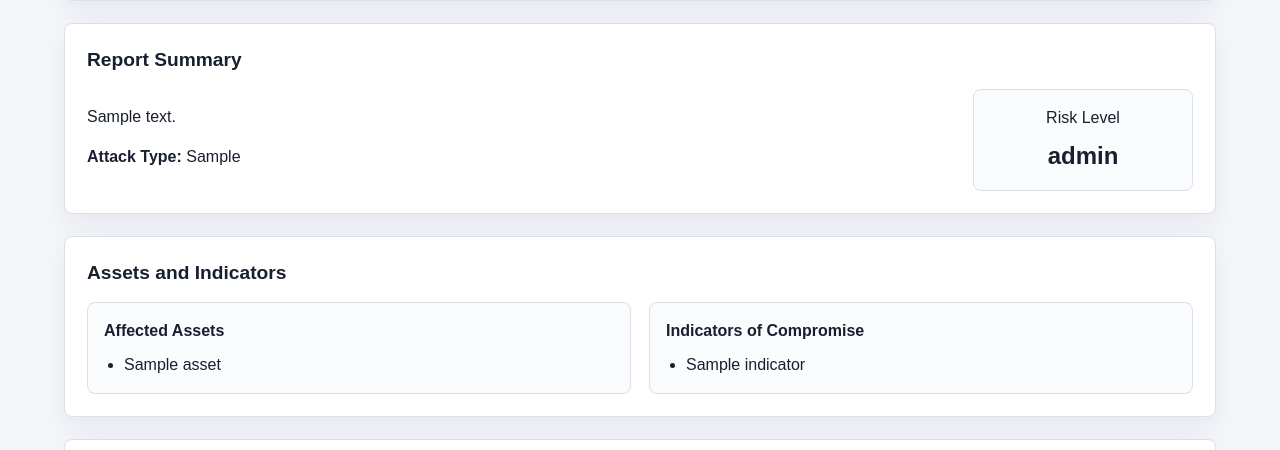
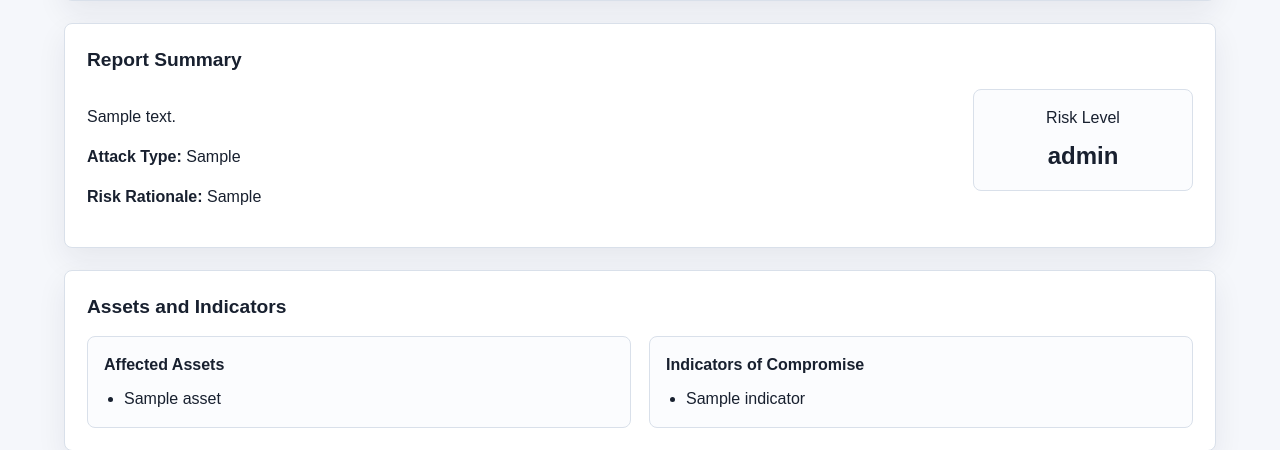
Before and after one commit to Dredman72/security-log-threat-timeline, a Flask app: template templates/index.html in a window 1280 px wide. Shown: the part 734-1184 px from the top of the page. Run offline with Flask 3, Linux system fonts and the light colour scheme; the template is opened without the code that fills it: most values are stand-ins (such as "Sample title", 1, 10 or a date in 2020).

Commit message:
Add risk rationale to Week 6 report output

```diff
--- a/app.py
+++ b/app.py
@@ -27,6 +27,7 @@ MODEL_NAME = os.getenv("OPENAI_MODEL", "gpt-5.4-nano-2026-03-17")
 REQUIRED_REPORT_KEYS = {
     "executive_summary",
     "risk_level",
+    "risk_rationale",
     "attack_type",
     "affected_assets",
     "indicators_of_compromise",
@@ -360,6 +361,34 @@ def improve_risk_level(current_risk_level: str, source_text: str) -> str:
     return inferred if severity_rank.get(inferred, 0) > severity_rank.get(current, 0) else current
 
 
+def build_risk_rationale(risk_level: str, source_text: str) -> str:
+    lowered = source_text.lower()
+    risk = (risk_level or "Unknown").strip()
+
+    if "accepted password for root" in lowered and "/etc/shadow" in lowered:
+        return (
+            f"Risk is {risk} because the logs show a successful root SSH login followed by access "
+            "to /etc/shadow, which indicates possible full system compromise and credential exposure."
+        )
+    if "accepted password for root" in lowered:
+        return (
+            f"Risk is {risk} because the logs show successful root authentication over SSH, "
+            "which can indicate unauthorized privileged access if not expected."
+        )
+    if "/etc/shadow" in lowered:
+        return (
+            f"Risk is {risk} because the logs show access to /etc/shadow, a sensitive credential file."
+        )
+    if "failed password" in lowered and ("block" in lowered or "ufw" in lowered):
+        return (
+            f"Risk is {risk} because repeated authentication failures and firewall blocks suggest "
+            "active probing or brute-force behavior."
+        )
+    if "failed password" in lowered:
+        return f"Risk is {risk} because the logs show failed authentication attempts."
+    return f"Risk is {risk} based on the severity and evidence present in the submitted logs."
+
+
 def condense_repeated_timeline_events(timeline: list[dict]) -> list[dict]:
     condensed = []
     seen = {}
@@ -404,6 +433,8 @@ def improve_report_quality(report: dict, source_text: str) -> dict:
     report["timeline"] = condense_repeated_timeline_events(report.get("timeline", []))
     report["attack_type"] = improve_attack_type(report.get("attack_type", "Unknown"), source_text)
     report["risk_level"] = improve_risk_level(report.get("risk_level", "Unknown"), source_text)
+    if not report.get("risk_rationale"):
+        report["risk_rationale"] = build_risk_rationale(report["risk_level"], source_text)
 
     if report.get("recommended_actions") and len(report["recommended_actions"]) < 3:
         report["recommended_actions"].append(
@@ -422,6 +453,7 @@ Return ONLY valid JSON with this exact shape:
 {{
   "executive_summary": "2-4 sentence plain-English summary that states what happened, what asset or account was affected, and why it matters",
   "risk_level": "Low | Medium | High | Critical",
+  "risk_rationale": "1-2 sentences explaining why this risk level was selected using evidence from the logs",
   "attack_type": "best-fit attack category or Unknown",
   "affected_assets": [
     "hostnames, usernames, IP addresses, systems, or files affected"
@@ -462,6 +494,9 @@ Rules:
 - The executive_summary should explain the likely incident in plain English:
   who or what was involved, what happened, what the impact is, and why the risk
   level was chosen.
+- The risk_rationale should briefly explain the risk level using concrete log
+  evidence such as successful root login, sensitive file access, malware
+  indicators, repeated failed logins, or firewall blocks.
 - Key findings should be 3-5 concise bullets supported by the logs.
 - Recommended actions should be 3-5 prioritized analyst actions, starting with
   the most urgent containment, credential, or evidence-preservation step.
@@ -552,6 +587,7 @@ def normalize_report(report: dict) -> dict:
         report.get("executive_summary") or ""
     ).strip()
     normalized["risk_level"] = str(report.get("risk_level") or "Unknown").strip()
+    normalized["risk_rationale"] = str(report.get("risk_rationale") or "").strip()
     normalized["attack_type"] = str(report.get("attack_type") or "Unknown").strip()
     normalized["affected_assets"] = normalize_text_list(report.get("affected_assets"))
     normalized["indicators_of_compromise"] = normalize_text_list(
@@ -610,6 +646,7 @@ def analyze_logs_with_openai(log_text: str) -> dict:
                 {
                     "executive_summary": output_text,
                     "risk_level": "Unknown",
+                    "risk_rationale": "",
                     "attack_type": "Unknown",
                     "affected_assets": [],
                     "indicators_of_compromise": [],
@@ -628,6 +665,7 @@ def empty_report() -> dict:
     return {
         "executive_summary": "",
         "risk_level": "",
+        "risk_rationale": "",
         "attack_type": "",
         "affected_assets": [],
         "indicators_of_compromise": [],
--- a/templates/index.html
+++ b/templates/index.html
@@ -334,6 +334,9 @@
             {% if report.attack_type %}
               <p><strong>Attack Type:</strong> {{ report.attack_type }}</p>
             {% endif %}
+            {% if report.risk_rationale %}
+              <p><strong>Risk Rationale:</strong> {{ report.risk_rationale }}</p>
+            {% endif %}
           </div>
           <div class="risk risk-{{ report.risk_level|lower|replace(' ', '-') }}">
             Risk Level
```
